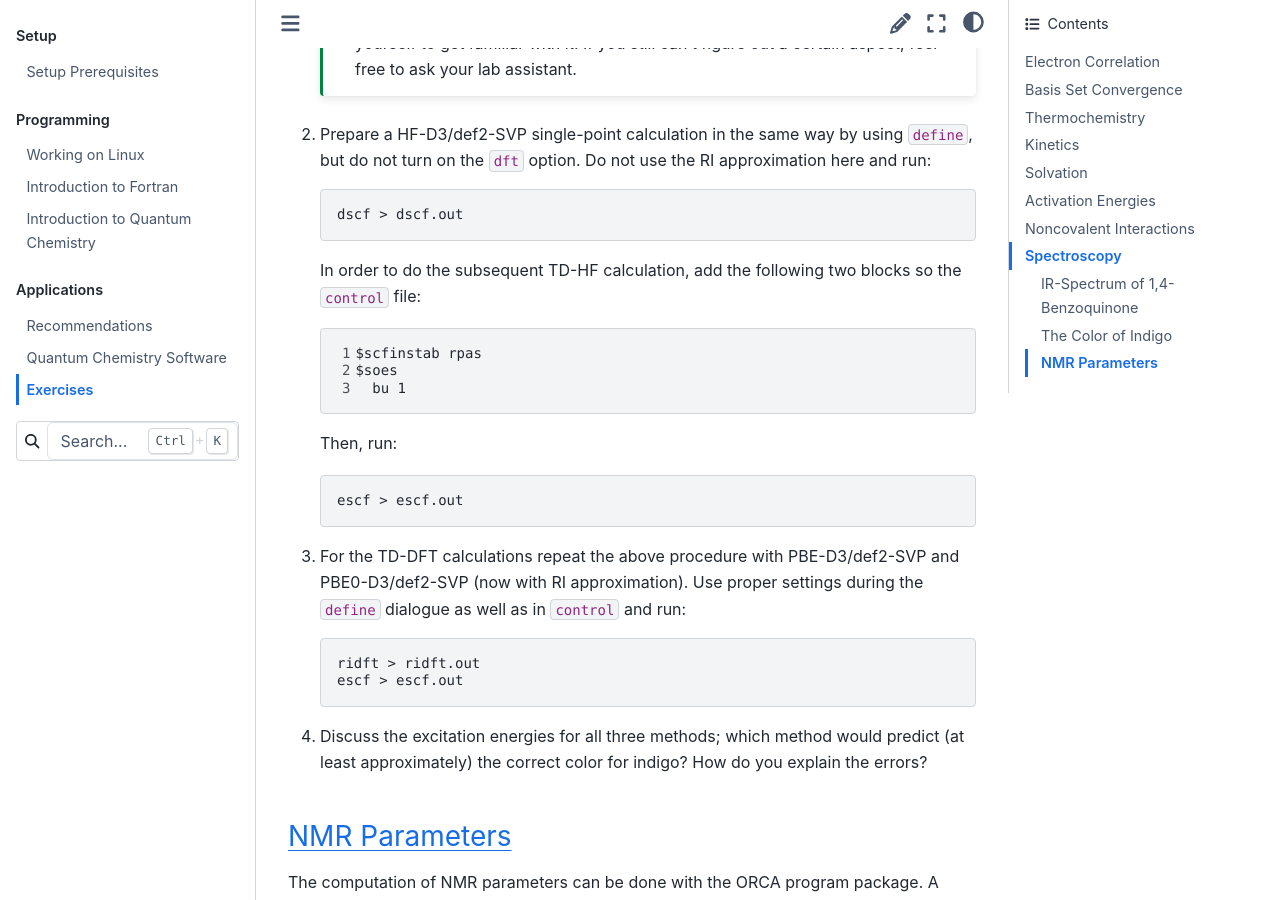
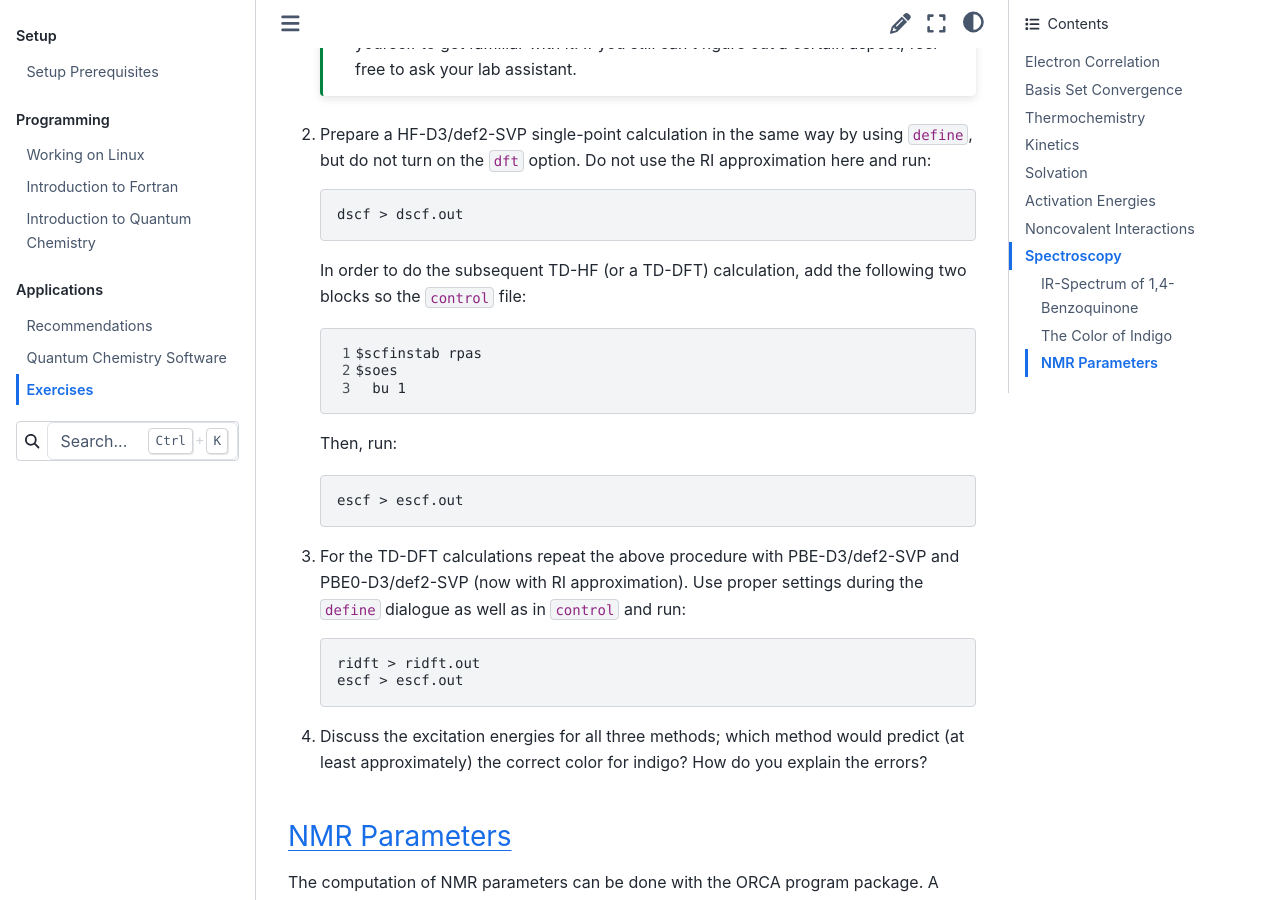
Before and after one commit to grimme-lab/qc2-teaching, a Sphinx documentation site: the page built from doc/apps-ex.rst, in a window 1280 px wide and 900 px high, scrolled down 20545 px. Built offline with Sphinx 7.4.7 and the Sphinx Book theme 1.1.4, drawn with Linux system fonts in a browser that asks for light colours.

Commit message:
clarification for ex. 8.2

```diff
--- a/doc/apps-ex.rst
+++ b/doc/apps-ex.rst
@@ -954,8 +954,8 @@ The Color of Indigo
 
       dscf > dscf.out
 
-   In order to do the subsequent TD-HF calculation, add the following two blocks so the
-   ``control`` file:
+   In order to do the subsequent TD-HF (or a TD-DFT) calculation, add the following two blocks
+   so the ``control`` file:
 
    .. code-block:: none
       :linenos:
```
